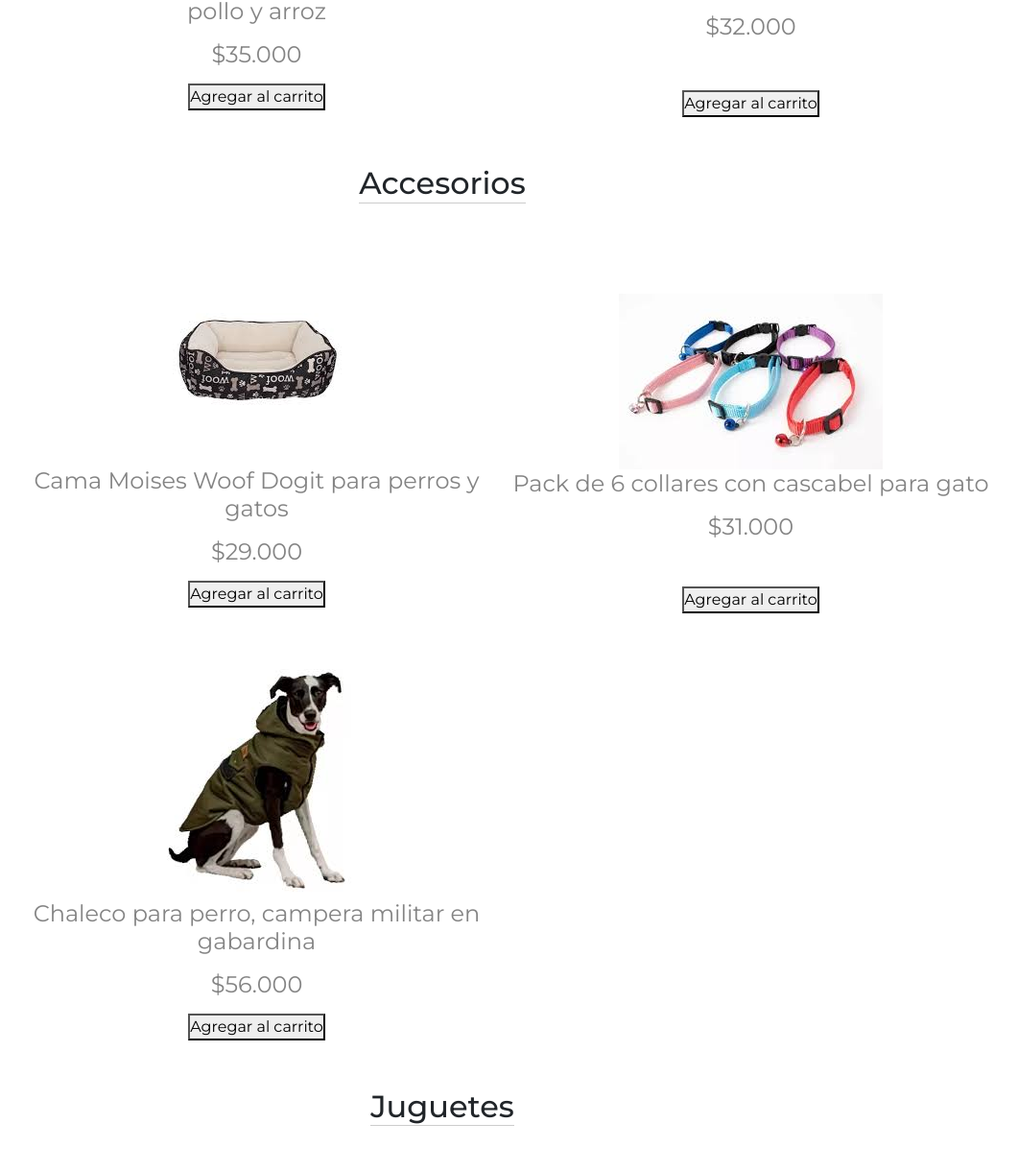
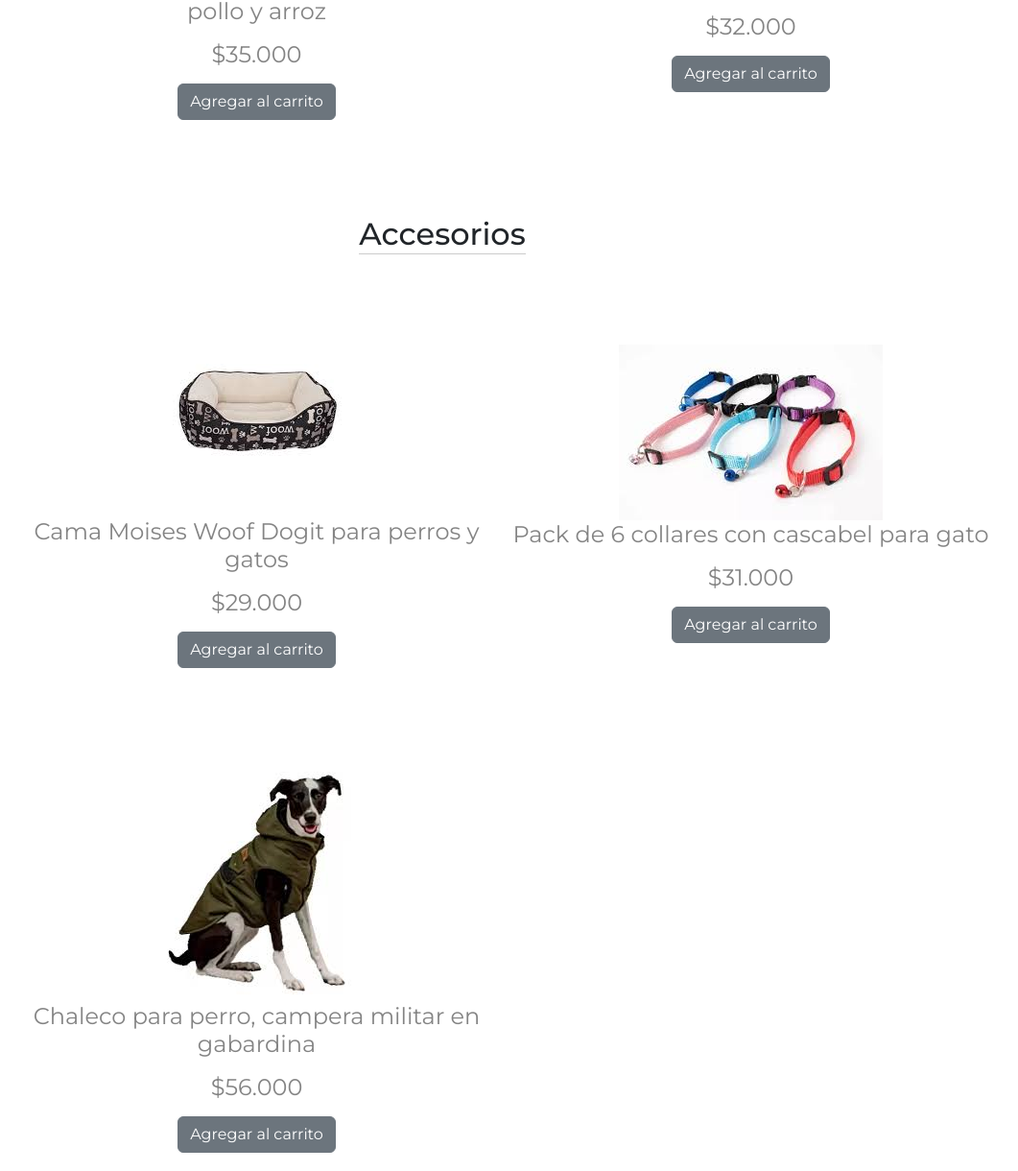
Before and after one commit to JavierSalguero/Proyecto-Final-Grupo-3.github.io, a plain HTML site: page productos.html in a window 1280 px wide. Shown: the part 496-1716 px from the top of the page at 96% size, without its empty margins (76-1137 px from the left). Drawn offline with nearby package versions, Linux system fonts and the light colour scheme.

Commit message:
Cambio de botones

```diff
--- a/productos.html
+++ b/productos.html
@@ -39,14 +39,14 @@
                 <img src="./img/alimento.jpeg" alt="Alimento para perros">
                 <p>Comida seca para perros medianos con pollo y arroz</p>
                 <p>$35.000</p>
-                <button>Agregar al carrito</button>
+                <button type="button" class="btn btn-secondary">Agregar al carrito</button>
             </div>
 
             <div class="producto">
                 <img src="./img/alimento-gato.jpeg" alt="Alimento para gatos">
                 <p>Comida para gatos 85g. atún y sardinas</p>
                 <p>$32.000</p>
-                <button style="margin-top: 36px;">Agregar al carrito</button>
+                <button type="button" class="btn btn-secondary">Agregar al carrito</button>
             </div>
         </div>
 
@@ -56,14 +56,14 @@
                 <img src="./img/cama-perros.jpeg" alt="Cama para perros y gatos">
                 <p>Cama Moises Woof Dogit para perros y gatos</p>
                 <p>$29.000</p>
-                <button>Agregar al carrito</button>
+                <button type="button" class="btn btn-secondary">Agregar al carrito</button>
             </div>
 
             <div class="producto" style="margin-top: 44px;">
                 <img src="./img/collares-animales.jpeg" alt="Collares para animales">
                 <p>Pack de 6 collares con cascabel para gato</p>
                 <p>$31.000</p>
-                <button style="margin-top: 32px;">Agregar al carrito</button>
+                <button type="button" class="btn btn-secondary">Agregar al carrito</button>
             </div>
         </div>
 
@@ -72,7 +72,7 @@
                 <img src="./img/chaleco-perro.jpeg" alt="Chaleco para perro">
                 <p>Chaleco para perro, campera militar en gabardina</p>
                 <p>$56.000</p>
-                <button>Agregar al carrito</button>
+                <button type="button" class="btn btn-secondary">Agregar al carrito</button>
             </div>
         </div>
 
@@ -82,14 +82,14 @@
                 <img src="./img/juguete-perro.jpeg" alt="Juguete para perro">
                 <p>Soga de juguete para perro, 2 nudos de puro algodon y 20cm</p>
                 <p>$2.700</p>
-                <button>Agregar al carrito</button>
+                <button type="button" class="btn btn-secondary">Agregar al carrito</button>
             </div>
 
             <div class="producto" style="margin-top: 16px;">
                 <img src="./img/juguete-gato-raton.jpeg" alt="Juguete para gato">
                 <p>Juguete de ratoncito electronico interactivo para gatos</p>
                 <p>$50.000</p>
-                <button style="margin-top: 3px;">Agregar al carrito</button>
+                <button type="button" class="btn btn-secondary">Agregar al carrito</button>
             </div>
         </div>
 
@@ -98,7 +98,7 @@
                 <img src="./img/juguete-perro-hueso.jpeg" alt="Juguete para perros">
                 <p>Juguete para perros grandes y pequeños</p>
                 <p>$13.000</p>
-                <button>Agregar al carrito</button>
+                <button type="button" class="btn btn-secondary">Agregar al carrito</button>
             </div>
         </div>
     </section>
```
